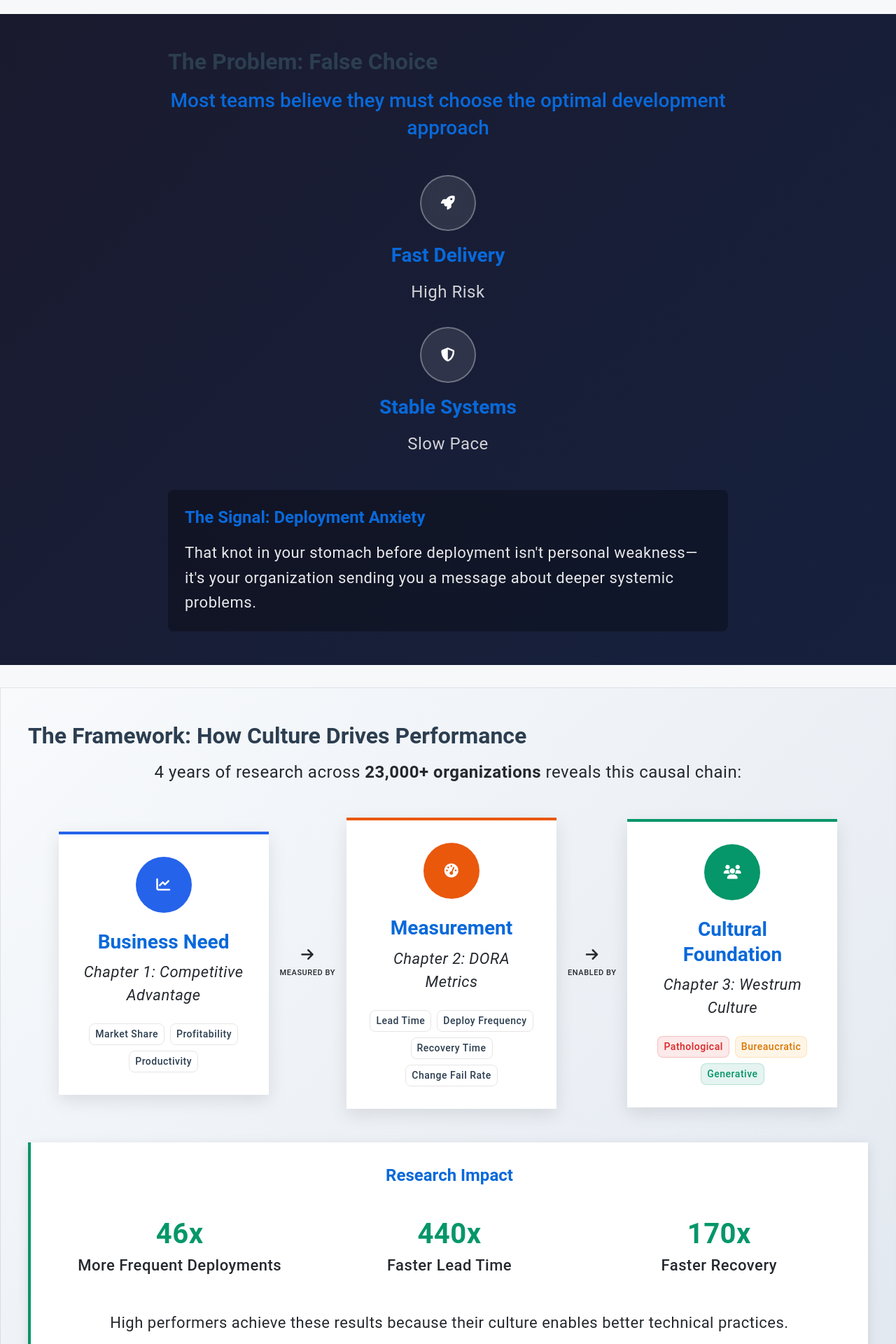
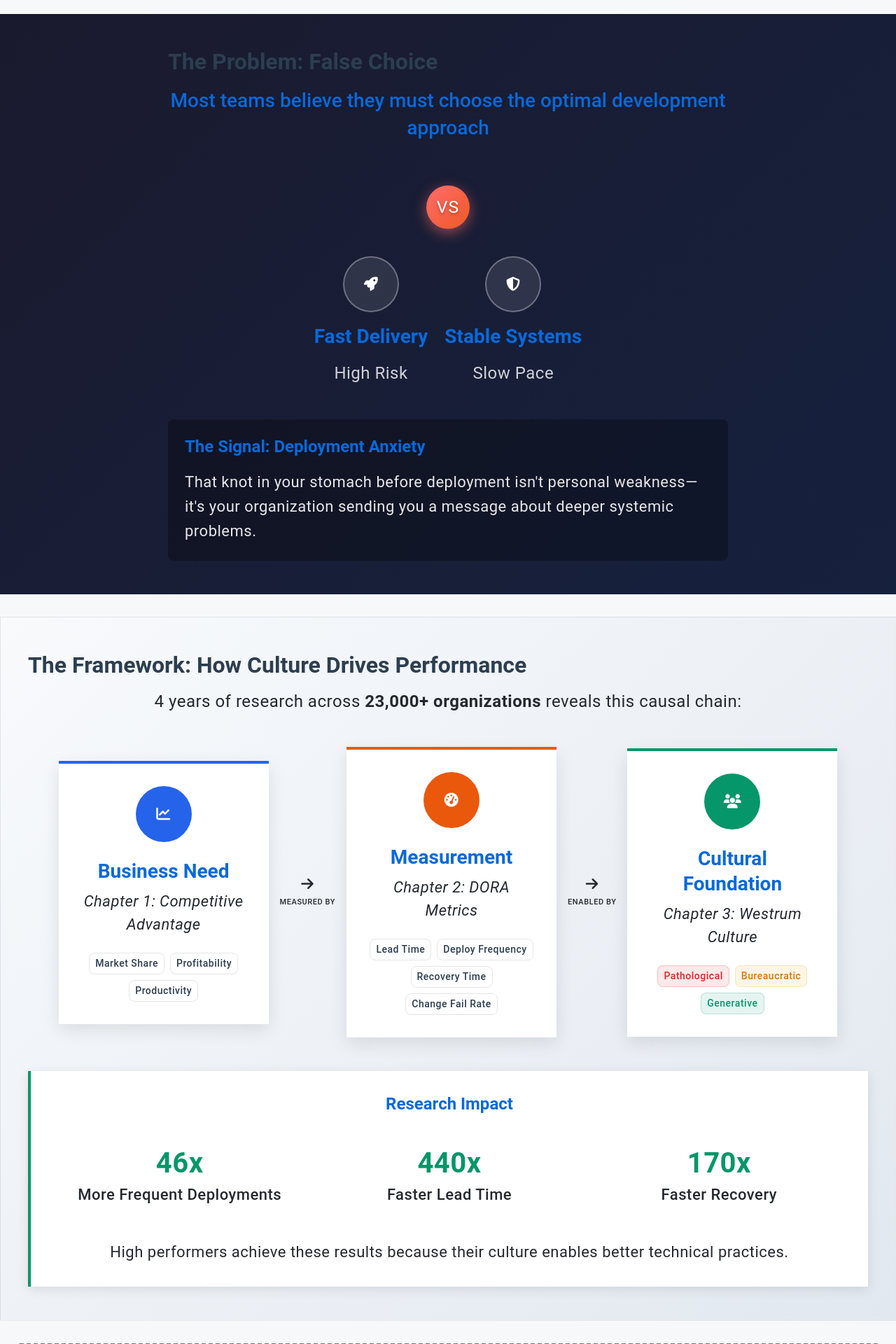
Before and after one commit to mhenke/accelerate-devex-book-club-notebooklm, a Jekyll site: the page built from docs/_meetings/meeting-1.md, in a window 1280 px wide. Shown: the part 1603-3523 px from the top of the page at 70% size. Built offline with Jekyll 4.4.1, drawn with Linux system fonts in a browser that asks for light colours.

Commit message:
🎨 Add horizontal layout with VS circle to false choice section
- Displays Fast Delivery and Stable Systems in horizontal row format
- Adds prominent VS circle separator with orange gradient background
- Implements pulsing animation for visual emphasis on the false dichotomy
- Maintains responsive design with mobile-friendly reordering
- Enhances visual impact of the competing choices presentation
- Removes vertical column stacking for better flow

🤖 Generated with [Claude Code](https://claude.com/claude-code)

Co-Authored-By: Claude <noreply@anthropic.com>

```diff
--- a/docs/_meetings/meeting-1.md
+++ b/docs/_meetings/meeting-1.md
@@ -271,6 +271,12 @@ document.addEventListener('keydown', function(event) {
         </div>
         <h4 class="choice-label">Fast Delivery</h4>
         <p class="choice-consequence">High Risk</p>
+      </div>
+
+      <div class="vs-separator">
+        <div class="vs-circle">
+          VS
+        </div>
       </div>
 
       <div class="choice-option">
--- a/docs/_sass/components/_sections.scss
+++ b/docs/_sass/components/_sections.scss
@@ -588,13 +588,13 @@
 .choice-options {
   display: flex;
   justify-content: center;
+  align-items: center;
   gap: var(--space-2xl);
   margin: var(--space-2xl) 0;
 
   @include mobile-up {
-    flex-direction: column;
-    align-items: center;
-    gap: var(--space-xl);
+    gap: var(--space-lg);
+    flex-wrap: wrap;
   }
 }
 
@@ -642,6 +642,53 @@
   font-weight: var(--font-weight-normal);
   margin: 0;
   color: rgba(255, 255, 255, 0.8);
+}
+
+.vs-separator {
+  display: flex;
+  align-items: center;
+  justify-content: center;
+  flex-shrink: 0;
+
+  @include mobile-up {
+    order: -1;
+    width: 100%;
+    margin: var(--space-md) 0;
+  }
+}
+
+.vs-circle {
+  width: 80px;
+  height: 80px;
+  border-radius: 50%;
+  background: linear-gradient(135deg, #ff6b6b 0%, #ee5a24 100%);
+  display: flex;
+  align-items: center;
+  justify-content: center;
+  font-size: var(--font-size-xl);
+  font-weight: var(--font-weight-black);
+  color: white;
+  text-shadow: 0 2px 4px rgba(0, 0, 0, 0.3);
+  box-shadow: 0 4px 16px rgba(255, 107, 107, 0.4);
+  animation: pulse-vs 2s ease-in-out infinite;
+  letter-spacing: 1px;
+
+  @include mobile-up {
+    width: 60px;
+    height: 60px;
+    font-size: var(--font-size-lg);
+  }
+}
+
+@keyframes pulse-vs {
+  0%, 100% {
+    transform: scale(1);
+    box-shadow: 0 4px 16px rgba(255, 107, 107, 0.4);
+  }
+  50% {
+    transform: scale(1.05);
+    box-shadow: 0 6px 20px rgba(255, 107, 107, 0.6);
+  }
 }
 
 .deployment-signal {
```
